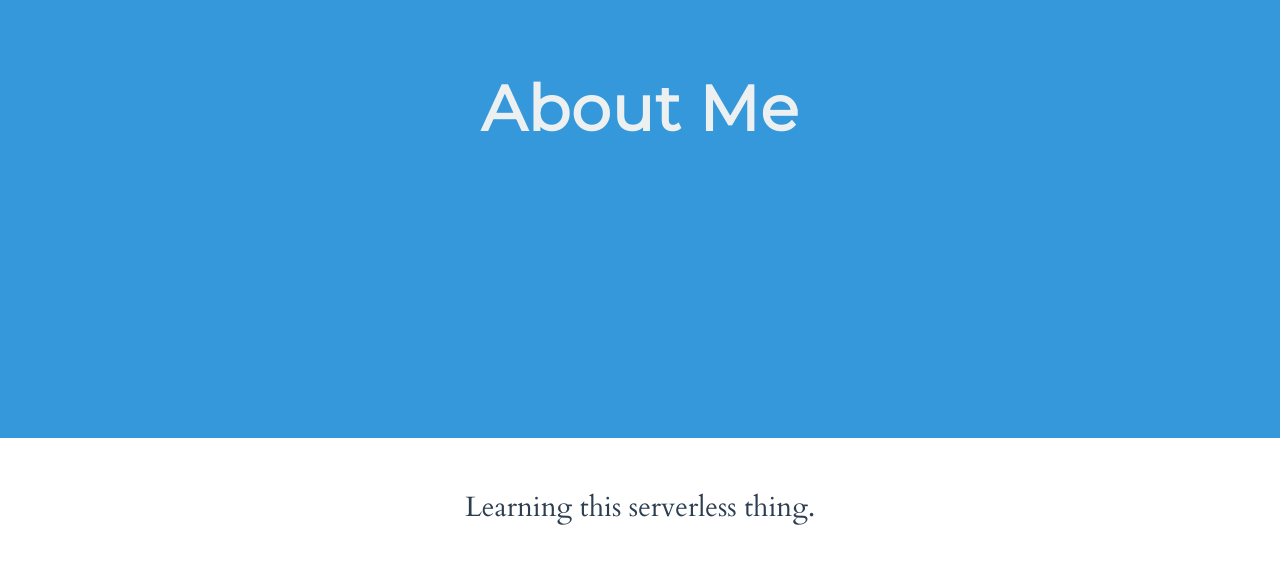
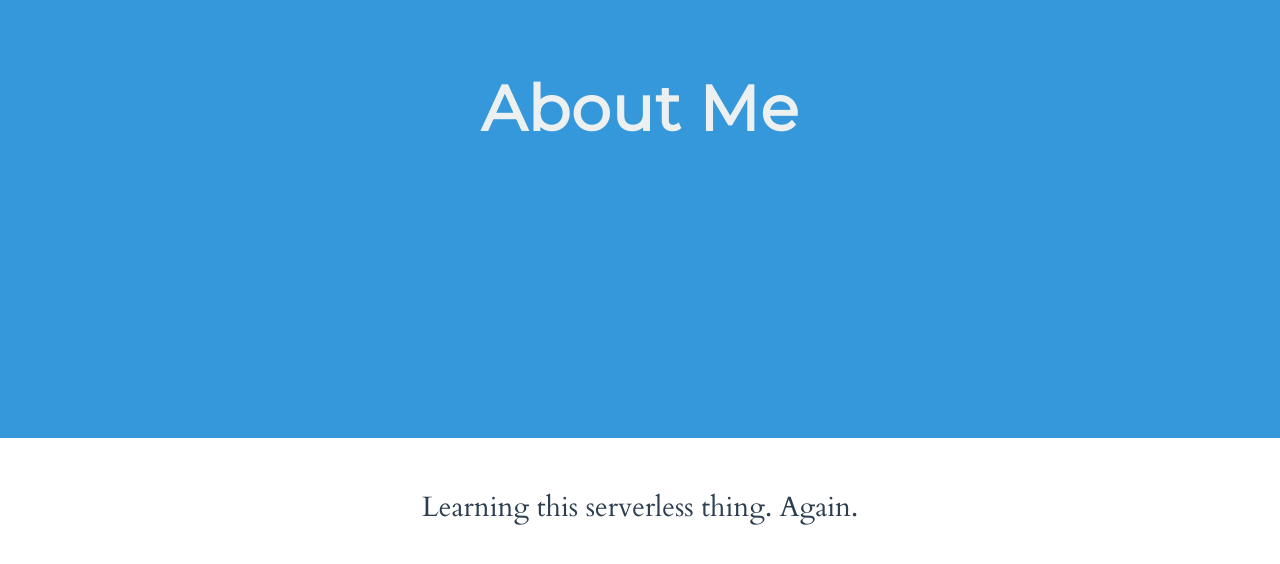
Before and after one commit to bgreengo/my-portfolio, a plain HTML site: page index.html in a window 1280 px wide. Shown: the part 1670-2234 px from the top of the page. Drawn offline with Linux system fonts and the light colour scheme.

Commit message:
updating index.html

```diff
--- a/index.html
+++ b/index.html
@@ -122,7 +122,7 @@
 
     <section class="section section--alignCentered section--description">
       <p class="color--darkgrey section__description">
-        Learning this serverless thing.
+        Learning this serverless thing. Again.
       </p>
 
     <div class="background--skyBlue modal--closed">
```
